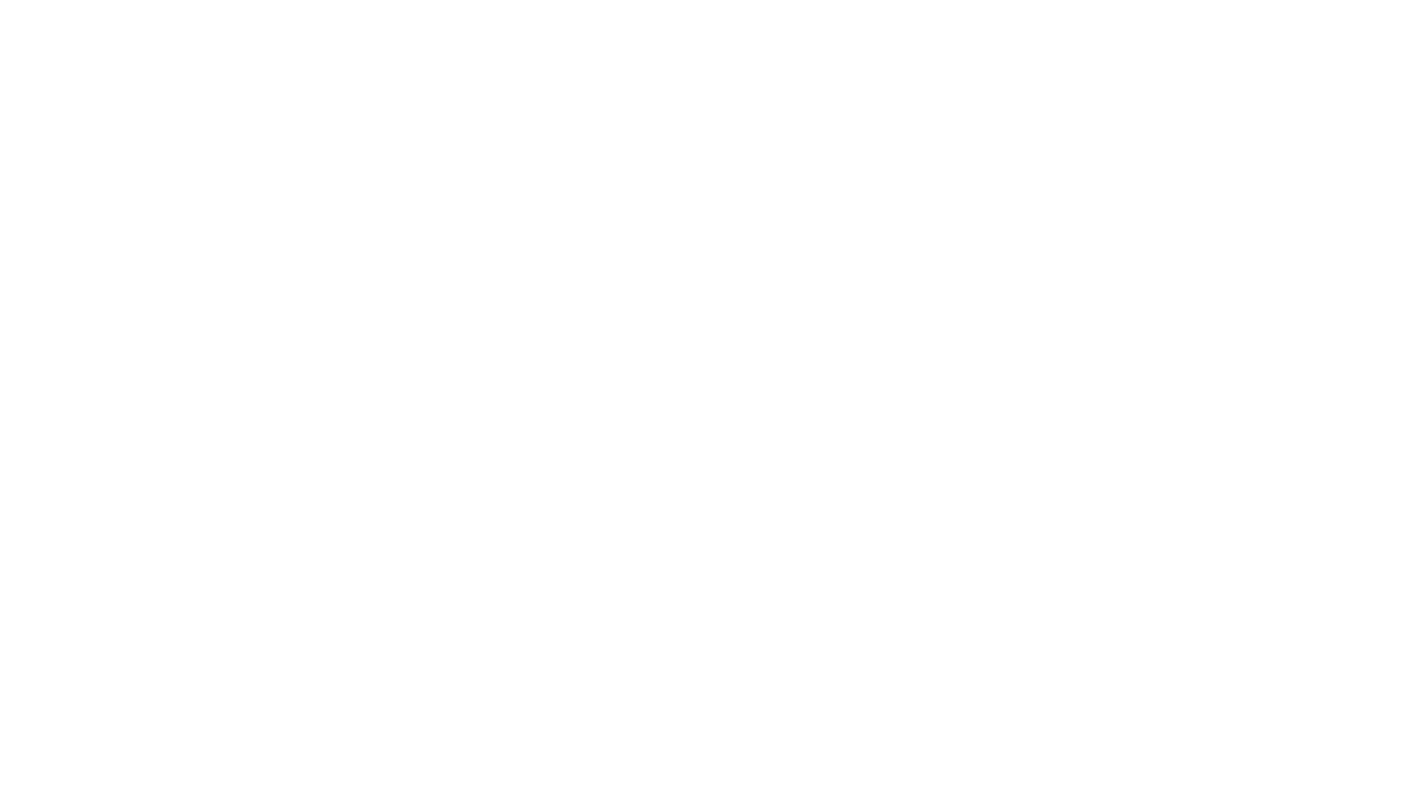
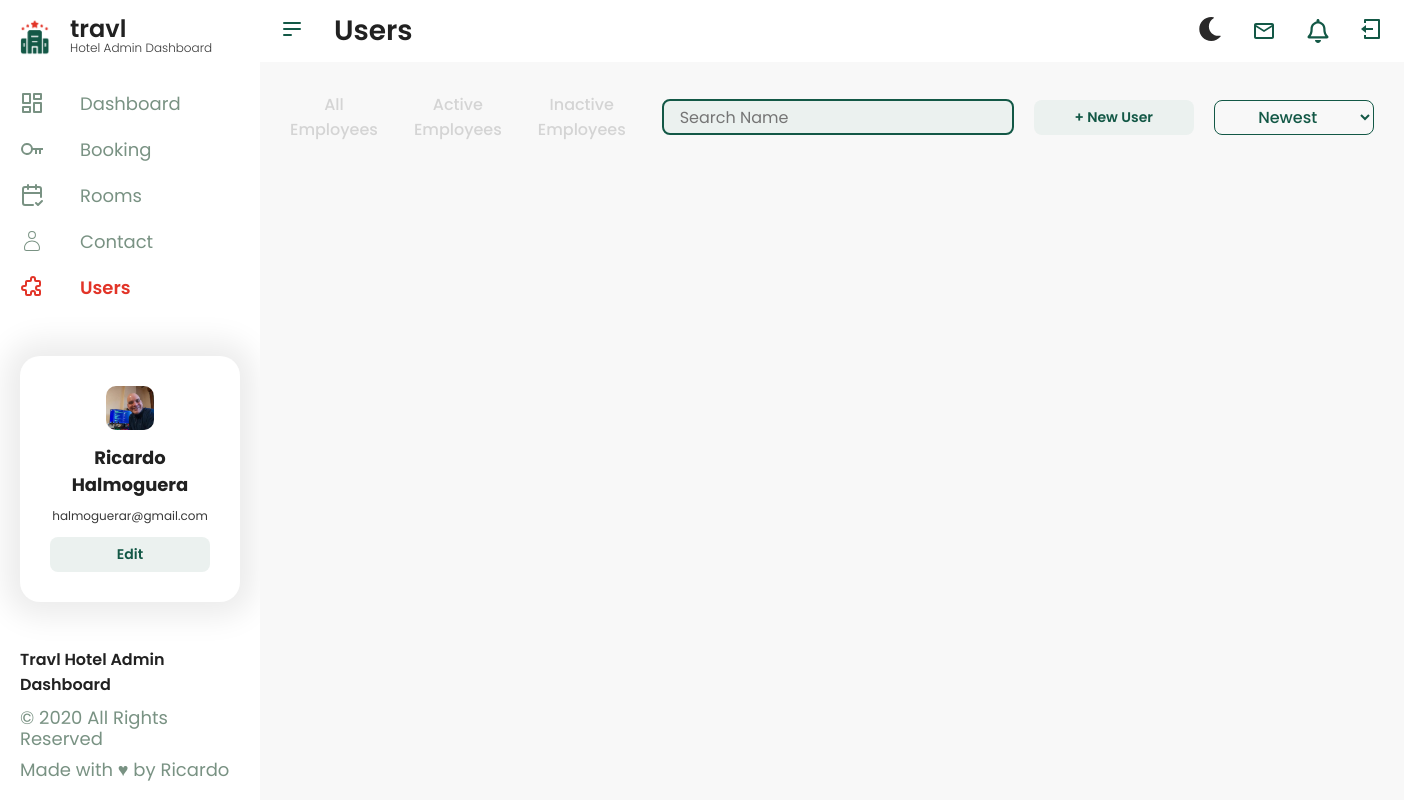
Before and after one commit to RickHalmoguera/DashBoard-Miranda, a React (Vite) app: page /root/users in a window 1280 px wide. Before the commit this address had no page. Shown: the whole page, 1404 px wide, since content can reach past the window. Built offline with nearby package versions, Linux system fonts and the light colour scheme.

Commit message:
ADD: USer Tabke Top container

```diff
--- a/src/App.jsx
+++ b/src/App.jsx
@@ -7,6 +7,7 @@ import { BrowserRouter, Routes, Route, Navigate } from 'react-router-dom'
 import { DashBoardPage } from "./pages/DashBoardPage"
 import { RootPage } from "./pages/RootPage"
 import { ContactPage } from "./pages/ContactPage"
+import { UsersPage } from "./pages/UsersPage"
 
 function App() {
   const themeData = useSelector(getTheme)
@@ -19,6 +20,7 @@ function App() {
             <Route path='/root' element={<RootPage />}>
                 <Route path='/root/dashboard' element={<DashBoardPage />} />
                 <Route path='/root/contact' element={<ContactPage />} />
+                <Route path='/root/users' element={<UsersPage />} />
               </Route>
           </Routes>
       </ThemeProvider>
--- a/src/components/ContactPage/ContactStyled.js
+++ b/src/components/ContactPage/ContactStyled.js
@@ -1,6 +1,6 @@
 import styled from "styled-components";
 
-export const ContactStyled = styled.div`
+export const ContactPageStyled = styled.div`
     padding: 3em;
     height: 100%;
     display: flex;
@@ -10,7 +10,7 @@ export const ContactStyled = styled.div`
     background-color: ${props =>props.theme.rootBg};
 `
 
-export const ContactTopContainerStyled = styled.div`
+export const ContactPageTopContainerStyled = styled.div`
    display: flex;
     flex-direction: column;
     justify-content: center;
--- /dev/null
+++ b/src/components/Table/TableTopButtonContainer.js
@@ -0,0 +1,8 @@
+import styled from "styled-components";
+
+export const TableTopButtonContainerStyled = styled.div`
+   display: flex;
+   justify-content: space-between;
+   align-items: center;
+   gap:2em;
+`
--- /dev/null
+++ b/src/components/Table/TableTopContainer.js
@@ -0,0 +1,8 @@
+import styled from "styled-components";
+
+export const TableTopContainerContainerStyled = styled.div`
+   display: flex;
+   justify-content: space-between;
+   align-items: center;
+   gap:2em;
+`
--- /dev/null
+++ b/src/components/UsersPage/UsersPageStyled.js
@@ -0,0 +1,11 @@
+import styled from "styled-components";
+
+export const UsersPageStyled = styled.div`
+    padding: 3em;
+    height: 100%;
+    display: flex;
+    flex-direction: column;
+    justify-content: space-between;
+    gap: 2em;
+    background-color: ${props =>props.theme.rootBg};
+`
--- a/src/pages/ContactPage.jsx
+++ b/src/pages/ContactPage.jsx
@@ -1,12 +1,13 @@
 import React from "react"
-import { FilterContainerStyled } from "../components/Button/FilterContainerStyled"
-import { FilterButtonStyled } from '../components/Button/FilterButtonStyled'
+import { FilterContainerStyled } from "../components/TableFilter/FilterContainerStyled"
+import { FilterButtonStyled } from '../components/TableFilter/FilterButtonStyled'
 import { SelectButtonStyled } from '../components/Button/SelectButtonStyled'
 
 import { TableContact } from "../components/Table/TableContact"
 import { SwiperReviews } from "../components/SwiperReviews/SwiperReviews"
-import { ContactStyled, ContactTopContainerStyled } from "../components/ContactPage/ContactStyled"
+import { ContactPageStyled, ContactPageTopContainerStyled } from "../components/ContactPage/ContactStyled"
 import { useState } from "react"
+import { TableTopContainerContainerStyled } from "../components/Table/TableTopContainer"
 
 export const ContactPage = ()=>{
     const [isFiltered, setIsFiltered] = useState(false)
@@ -16,7 +17,7 @@ export const ContactPage = ()=>{
     const handleSort = (e) => {
         const selectedOption = e.target.value;
         setSelectedSortOption(selectedOption);
-      }
+    }
 
 
 
@@ -25,29 +26,29 @@ export const ContactPage = ()=>{
     }
 
     return(
-        <ContactStyled>
-            <ContactTopContainerStyled>
+        <ContactPageStyled>
+            <ContactPageTopContainerStyled>
                 <SwiperReviews/>
-            </ContactTopContainerStyled>
+            </ContactPageTopContainerStyled>
 
-            <FilterContainerStyled>
-                <div>
+            <TableTopContainerContainerStyled>
+                <FilterContainerStyled>
                     <FilterButtonStyled onClick={SetFilterTable}>
                         All Contacts
                     </FilterButtonStyled>
                     <FilterButtonStyled onClick={SetFilterTable}>
                         Archived
                     </FilterButtonStyled>
-                </div>
+                </FilterContainerStyled>
 
 
                 <SelectButtonStyled onChange={handleSort} value={selectedSortOption}>
                     <option value="newest">Newest</option>
                     <option value="oldest">Oldest</option>
                 </SelectButtonStyled>
-            </FilterContainerStyled>
+            </TableTopContainerContainerStyled>
 
             <TableContact isFiltered={isFiltered} selectedSortOption={selectedSortOption}/>
-        </ContactStyled>
+        </ContactPageStyled>
     )
 }
--- /dev/null
+++ b/src/pages/UsersPage.jsx
@@ -0,0 +1,49 @@
+import React, { useState } from "react";
+import { UsersPageStyled } from "../components/UsersPage/UsersPageStyled";
+import { FilterContainerStyled } from "../components/TableFilter/FilterContainerStyled";
+import { TableTopContainerContainerStyled } from "../components/Table/TableTopContainer";
+import { FilterButtonStyled } from "../components/TableFilter/FilterButtonStyled";
+import { InputStyled } from "../components/Form/FormStyled";
+import { SelectButtonStyled } from "../components/Button/SelectButtonStyled";
+import { ButtonStyled } from "../components/Button/ButtonStyled";
+import { TableTopButtonContainerStyled } from "../components/Table/TableTopButtonContainer";
+
+export const UsersPage = ()=>{
+    const [selectedSortOption, setSelectedSortOption] = useState("newest");
+    const handleSort = (e) => {
+        const selectedOption = e.target.value;
+        setSelectedSortOption(selectedOption);
+    }
+
+    return(
+        <UsersPageStyled>
+            <TableTopContainerContainerStyled>
+                <FilterContainerStyled>
+                    <FilterButtonStyled onClick={()=> setFilterOption("all")}>
+                        All Employees
+                    </FilterButtonStyled>
+                    <FilterButtonStyled onClick={()=> setFilterOption("active")}>
+                        Active Employees
+                    </FilterButtonStyled>
+                    <FilterButtonStyled onClick={()=> setFilterOption("inactive")}>
+                    Inactive Employees
+                    </FilterButtonStyled>
+                    <InputStyled type="text" name="" id="" placeholder="Search Name" onChange={(e)=> setSearchName(e.target.value)}/>
+                </FilterContainerStyled>
+
+                <TableTopButtonContainerStyled>
+                    <ButtonStyled>
+                        + New User
+                    </ButtonStyled>
+                    <SelectButtonStyled onChange={handleSort} value={selectedSortOption}>
+                        <option value="newest">Newest</option>
+                        <option value="oldest">Oldest</option>
+                    </SelectButtonStyled>
+                </TableTopButtonContainerStyled>
+
+            </TableTopContainerContainerStyled>
+
+
+        </UsersPageStyled>
+    )
+}
```
Also changed, not shown: src/components/TableFilter/FilterButtonStyled.js (renamed from src/components/Button/FilterButtonStyled.js), src/components/TableFilter/FilterContainerStyled.js (renamed from src/components/Button/FilterContainerStyled.js).
